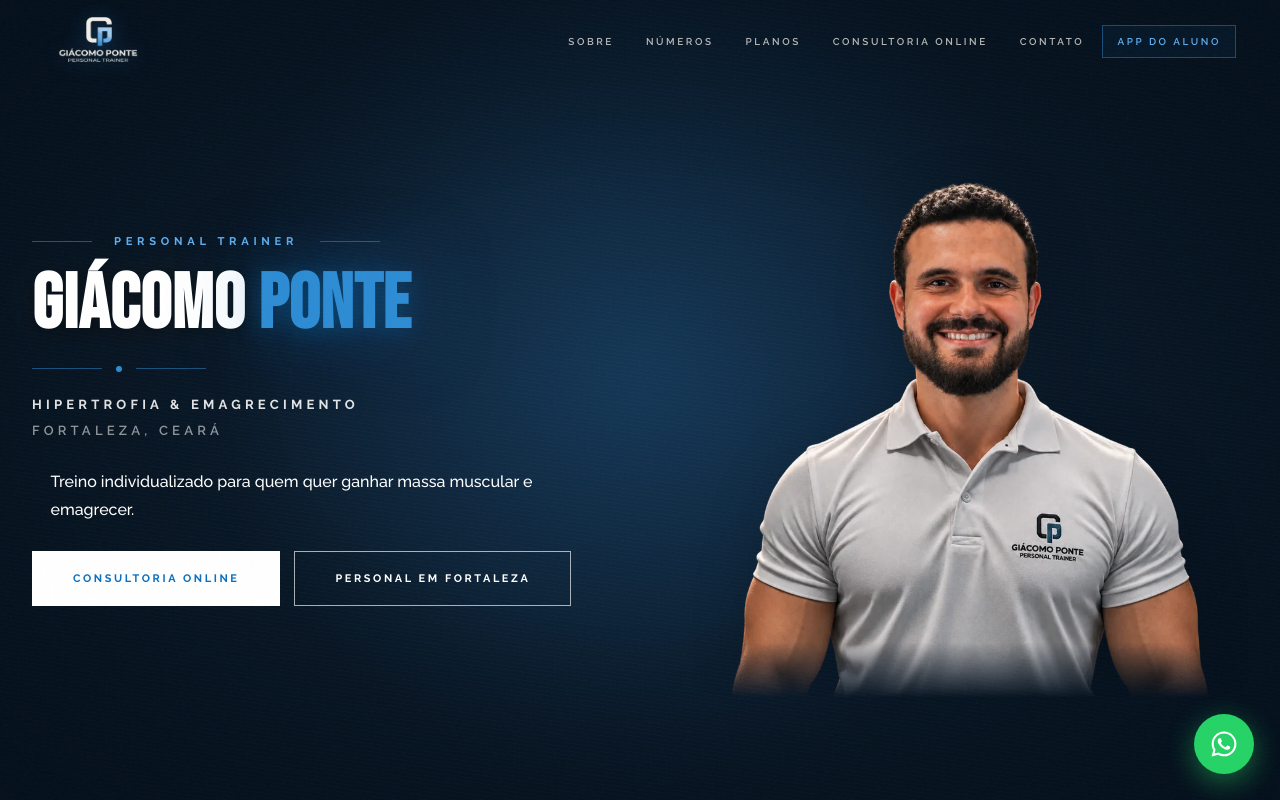
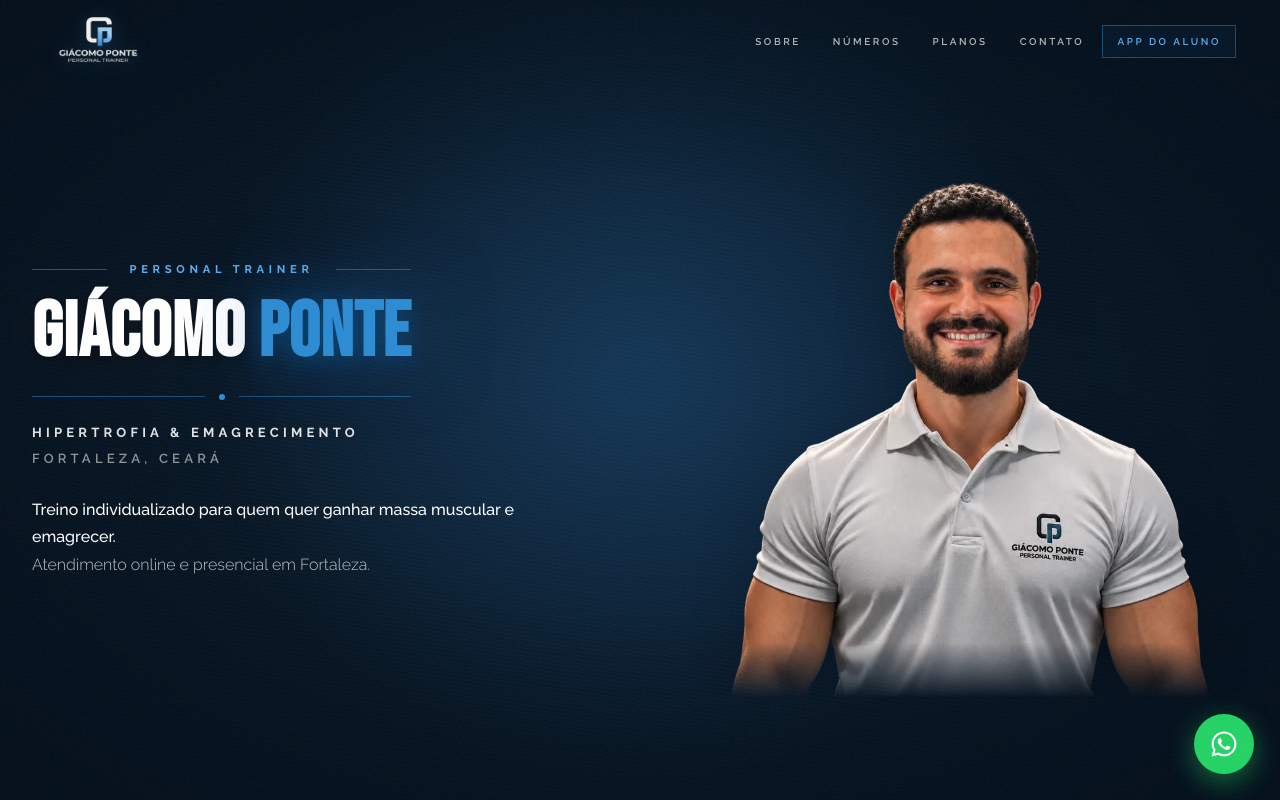
Before and after one commit to giacomoponte94/giacomoponte.com.br, a plain HTML site: page index.html in a window 1280 px wide. Shown: the top 800 px of the page. Drawn offline with Linux system fonts and the light colour scheme.

Commit message:
Alinha os traços da capa e simplifica a navegação

```diff
--- a/index.html
+++ b/index.html
@@ -128,7 +128,6 @@ nav .cta-mini:hover{background:var(--gp-accent-btn-h);transform:translateY(-1px)
 .hero .h-tag{max-width:560px;margin:54px auto 0;font-size:1rem;line-height:1.7;color:rgba(255,255,255,0.75);font-weight:300;text-align:center;animation:heroFade 1s var(--ease-out) both;animation-delay:0.8s;}
 .hero .h-tag strong{color:#fff;font-weight:500;}
 
-.hero .h-ctas{display:flex;gap:14px;margin-top:40px;justify-content:center;animation:heroFade 1s var(--ease-pop) both;animation-delay:0.95s;flex-wrap:wrap;}
 
 /* FIX: both buttons identical — no ::after arrow to avoid height mismatch on mobile */
 .btn-white{padding:20px 40px;background:#fff;color:#0A6FC0;font-size:0.68rem;font-weight:700;letter-spacing:0.24em;text-transform:uppercase;border:1.5px solid #fff;cursor:pointer;text-decoration:none;display:inline-flex;align-items:center;justify-content:center;transition:all 0.25s var(--ease-out);}
@@ -337,8 +336,6 @@ footer{background:var(--gp-navy-deeper);padding:80px 44px 36px;border-top:1px so
   .hero{padding:100px 20px 60px;}
   .hero .letreiro{font-size:clamp(3.5rem,18vw,6.5rem);}
   .hero .lt-eyebrow::before,.hero .lt-eyebrow::after{width:24px;}
-  .hero .h-ctas{flex-direction:column;align-items:stretch;}
-  .hero .h-ctas a{justify-content:center;}
   .stats-tiles{grid-template-columns:1fr;}
   .plans-grid,.plans-grid:not(.plans-grid--extras){grid-template-columns:1fr;}
   .foot-grid{grid-template-columns:1fr;}
@@ -363,7 +360,6 @@ footer{background:var(--gp-navy-deeper);padding:80px 44px 36px;border-top:1px so
 
 .hero .lt-div{margin:26px 0 20px;}
 .hero .h-tag{margin-top:24px;text-align:left;}
-.hero .h-ctas{margin-top:28px;justify-content:flex-start;}
 .hero-portrait{margin:0;aspect-ratio:1;}
 .hero-portrait img{display:block;width:100%;height:100%;object-fit:contain;filter:drop-shadow(0 16px 28px rgba(0,0,0,.22));mask-image:linear-gradient(to bottom,#000 90%,transparent);}
 @media(max-width:760px){
@@ -372,8 +368,16 @@ footer{background:var(--gp-navy-deeper);padding:80px 44px 36px;border-top:1px so
   .hero .h-content{align-items:center;text-align:center;}
   .hero .h-tag{text-align:center;}
   .hero .letreiro{font-size:clamp(1.875rem,9vw,4.5rem);}
-  .hero .h-ctas{justify-content:center;}
   .hero-portrait{width:100%;max-width:420px;margin:0 auto;}
+}
+.hero-nameplate{display:grid;grid-template-columns:max-content;max-width:100%;}
+.hero-nameplate .lt-eyebrow,.hero-nameplate .lt-div{justify-content:center;}
+.hero-nameplate .lt-eyebrow::before,.hero-nameplate .lt-eyebrow::after,
+.hero-nameplate .lt-div::before,.hero-nameplate .lt-div::after{flex:1;width:auto;}
+.hero-nameplate .letreiro{text-align:center;}
+.hero .h-tag{margin-inline:0;}
+@media(max-width:760px){
+  .hero-nameplate .lt-eyebrow{gap:12px;}
 }
 </style>
 </head>
@@ -393,7 +397,6 @@ footer{background:var(--gp-navy-deeper);padding:80px 44px 36px;border-top:1px so
     <li><a href="#sobre">Sobre</a></li>
     <li><a href="#stats">Números</a></li>
     <li><a href="#planos">Planos</a></li>
-    <li><a href="#consultoria">Consultoria Online</a></li>
     <li><a href="#contato">Contato</a></li>
     <li><a href="https://giacomoponte94.github.io/Personal-Pro/" target="_blank" class="nav-app">App do Aluno</a></li>
   </ul>
@@ -408,7 +411,6 @@ footer{background:var(--gp-navy-deeper);padding:80px 44px 36px;border-top:1px so
     <li><a href="#sobre">Sobre</a></li>
     <li><a href="#stats">Números</a></li>
     <li><a href="#planos">Planos</a></li>
-    <li><a href="#consultoria">Consultoria Online</a></li>
     <li><a href="#contato">Contato</a></li>
     <li><a href="https://giacomoponte94.github.io/Personal-Pro/" target="_blank">App do Aluno</a></li>
   </ul>
@@ -419,21 +421,19 @@ footer{background:var(--gp-navy-deeper);padding:80px 44px 36px;border-top:1px so
   <div class="grid-lines"></div>
   <div class="hero-layout">
     <div class="h-content">
+      <div class="hero-nameplate">
         <div class="lt-eyebrow">Personal Trainer</div>
         <h1 class="letreiro">
           <span class="n1">Giácomo</span>
           <span class="n2">Ponte</span>
         </h1>
         <div class="lt-div"><span></span></div>
+      </div>
       <div class="lt-sub">
         <span class="s1">Hipertrofia &amp; Emagrecimento</span>
         <span class="s2">Fortaleza, Ceará</span>
       </div>
-      <p class="h-tag"><strong>Treino individualizado para quem quer ganhar massa muscular e emagrecer.</strong></p>
-      <div class="h-ctas">
-        <a href="#consultoria" class="btn-white">Consultoria online</a>
-        <a href="#planos" class="btn-outline-w">Personal em Fortaleza</a>
-      </div>
+      <p class="h-tag"><strong>Treino individualizado para quem quer ganhar massa muscular e emagrecer.</strong><br>Atendimento online e presencial em Fortaleza.</p>
     </div>
     <figure class="hero-portrait">
       <img src="retrato-capa-recorte.webp" alt="Giácomo Ponte, personal trainer" width="900" height="900" fetchpriority="high">
```
Lines whose indentation alone changed are shown as unchanged.
